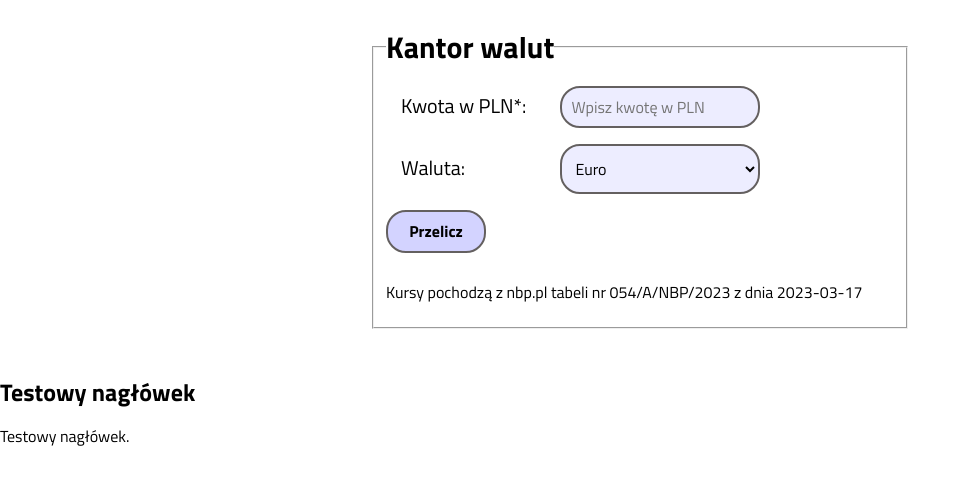
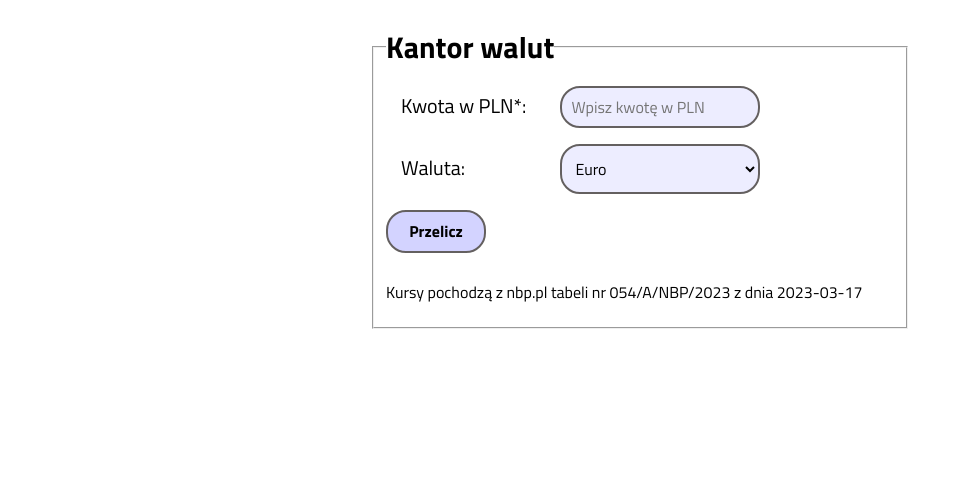
Before and after one commit to ZofiaJanczuk/Currency-converter, a plain HTML site: page index.html in a window 1280 px wide. Shown: the whole page, without its empty margins (0-971 px from the left). Drawn offline with nearby package versions, Linux system fonts and the light colour scheme.

Commit message:
test article deleted

```diff
--- a/index.html
+++ b/index.html
@@ -64,11 +64,5 @@
         </fieldset>
       </form>
     </div>
-    <article>
-      <h2>Testowy nagłówek</h2>
-      <p>
-        Testowy nagłówek.
-      </p>
-    </article>
   </body>
 </html>
```
